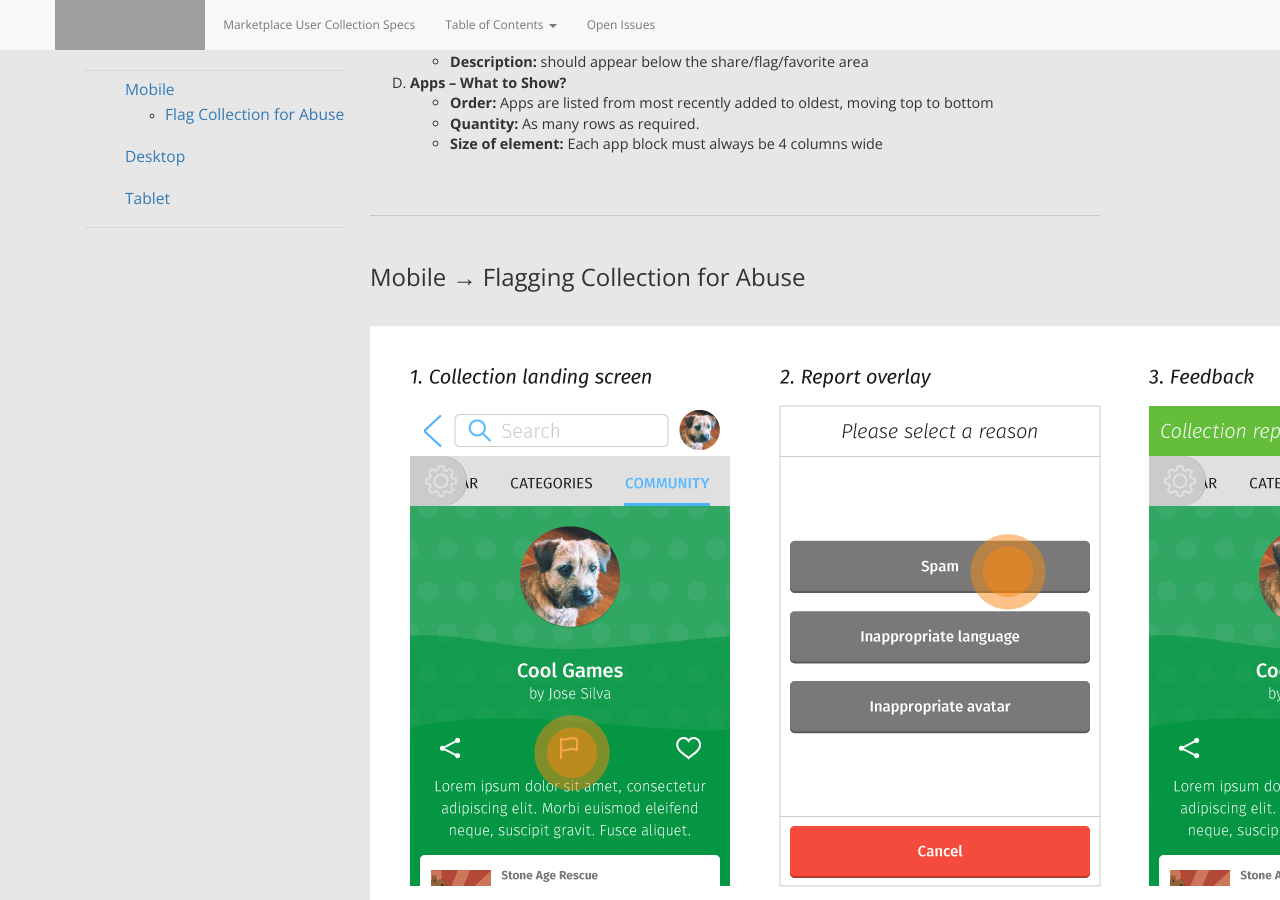
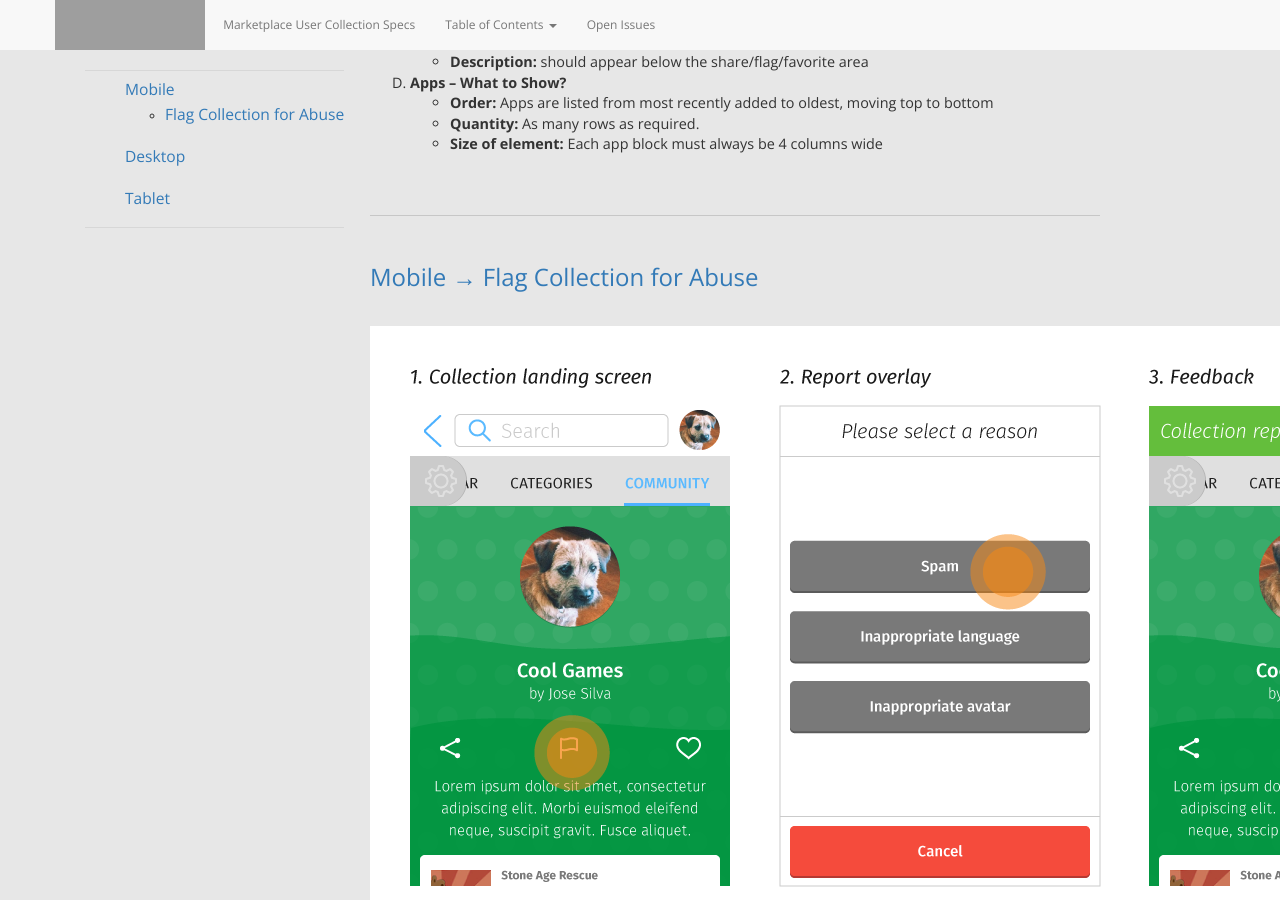
Before and after one commit to mhanratty/marketplaceux-usercollections, a Jekyll site: the page built from projectSpecsIndividualCollectionPage.html, in a window 1280 px wide and 900 px high, scrolled down 901 px. Built offline with Jekyll 4.4.1, drawn with Linux system fonts in a browser that asks for light colours; nearby versions of some CDN libraries; grey boxes are pictures that could not be loaded.

Commit message:
Fix formatting

```diff
--- a/projectSpecsIndividualCollectionPage.html
+++ b/projectSpecsIndividualCollectionPage.html
@@ -50,9 +50,9 @@
 
     </ol>
 
-    <h3 class="specItem">Mobile &rarr; Flagging Collection for Abuse</h3>
+    <h3 class="specItem"><a name="flagcollectionmobile">Mobile &rarr; Flag Collection for Abuse</h3>
 
-    <a name="flagcollectionmobile"><img src="http://mhanratty.github.io/marketplaceux-usercollections/img/usercollections_reportcollection.png" alt="he can see so much more"/></a>
+    <a name="flagcollectionmobile"><img src="http://mhanratty.github.io/marketplaceux-usercollections/img/usercollections_reportcollection.png" alt="Flag collection for abuse: mobile"/></a>
 
     <ol class="longText">
       <li><strong>Collection landing screen</strong><br/>
@@ -72,13 +72,15 @@
               <li>Inappropriate avatar</li>
             </ol>
           </li>
+        </ul>
+      </li>
       <li><strong>Feedback</strong><br/>
       After selecting a reason, the user should return to the collection landing screen, and receive a feedback message that the reporting process was successful.</li>
-    </ul>
+    </ol>
 
     <h3 class="specItem"><a name="individualcollectiondesktop">Desktop</h3>
 
-    <img src="http://mhanratty.github.io/marketplaceux-usercollections/img/usercollections_collectionviewdesktop.png" alt="Individual collection page: desktop" title="" /></a>
+    <img src="http://mhanratty.github.io/marketplaceux-usercollections/img/usercollections_collectionviewdesktop.png" alt="Individual collection page: desktop" title="" />
 
     <ol class="longText letters">
       <li><strong>Page Title</strong><br/>
```
